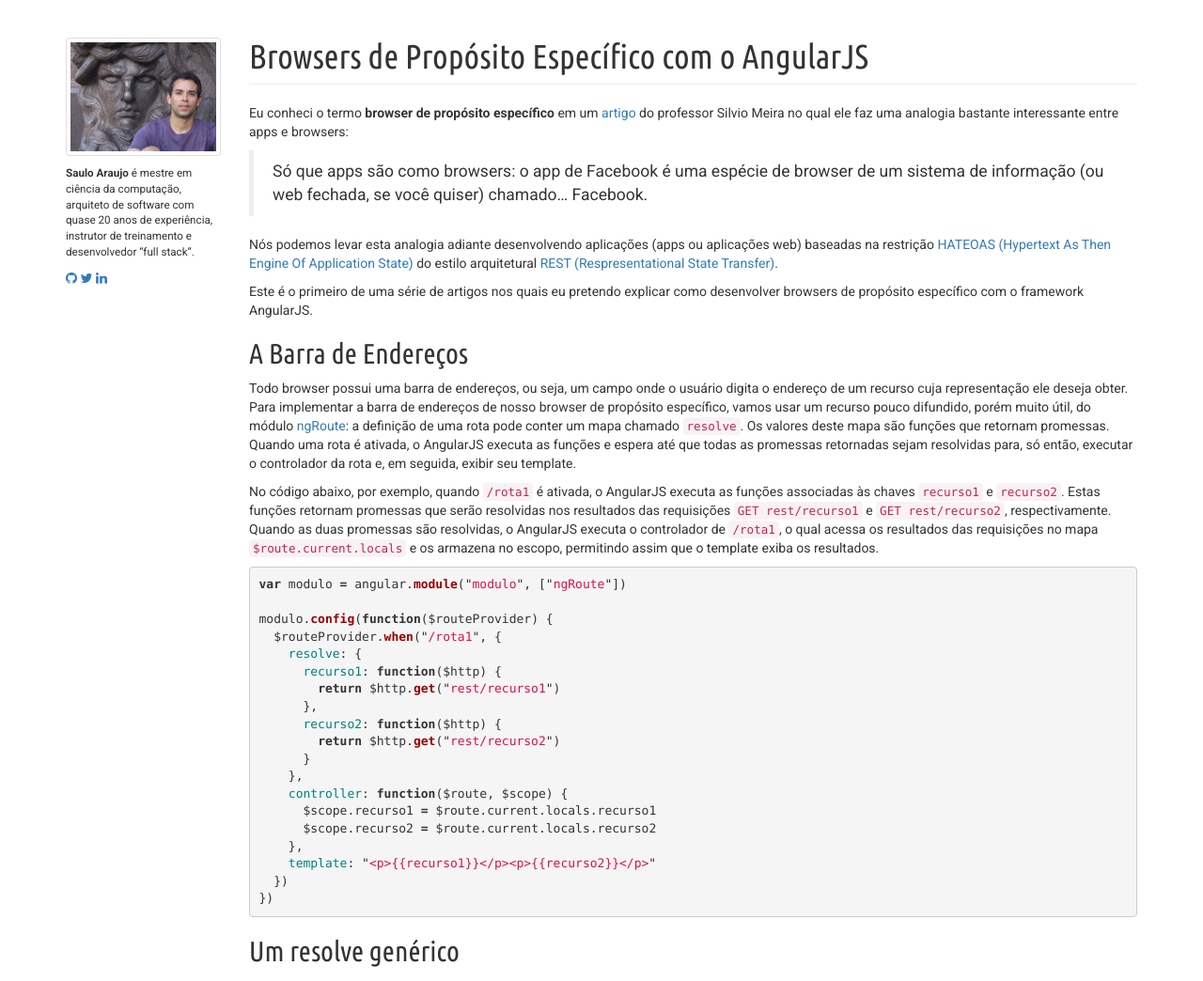
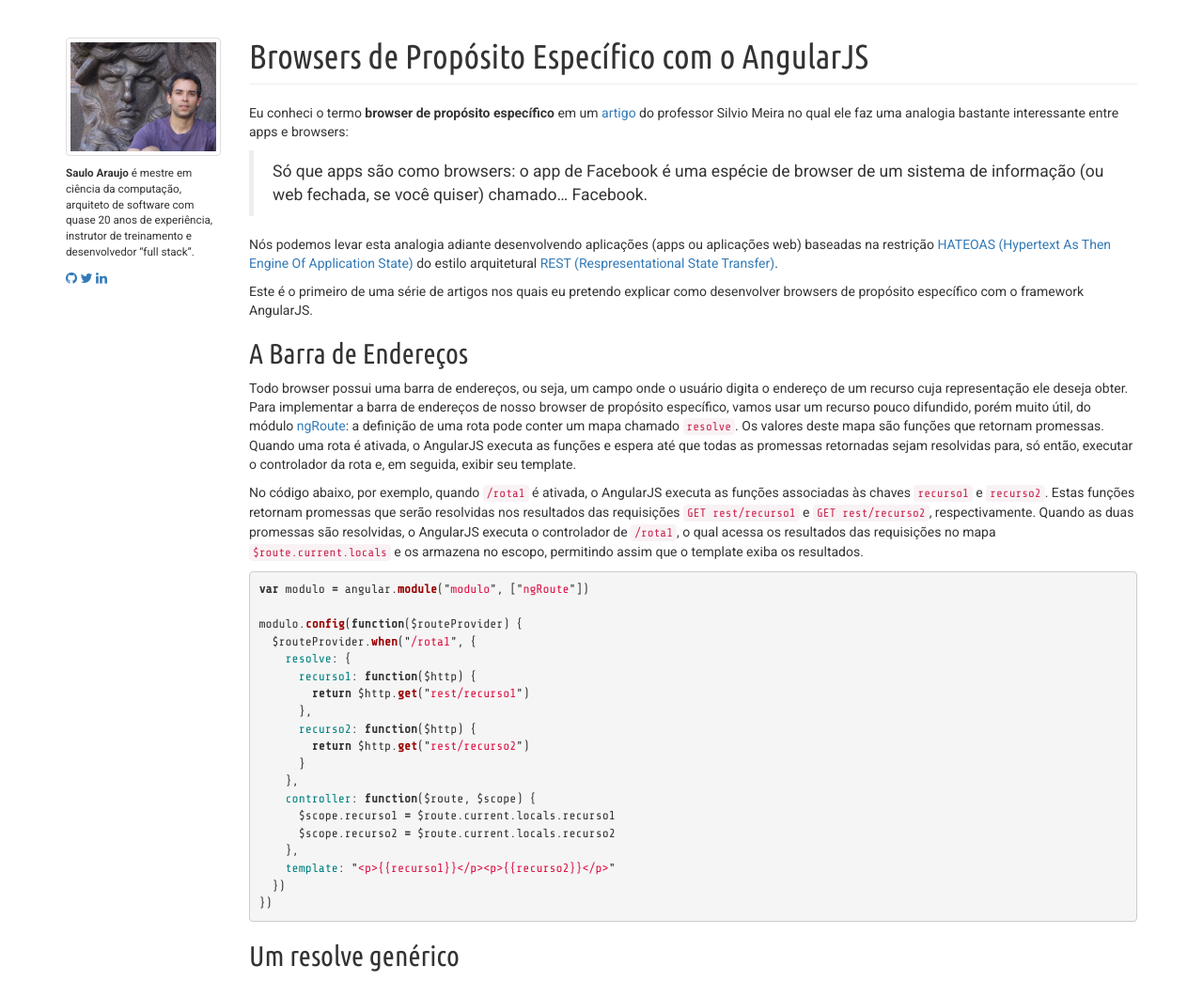
Before and after one commit to saulo2/saulo2.github.io, a Jekyll site: the page built from index.html, in a window 1280 px wide. Shown: the whole page at 94% size. Built offline with Jekyll 4.4.1, drawn with Linux system fonts in a browser that asks for light colours; nearby versions of some CDN libraries; some web fonts are replaced.

Commit message:
Ajuste de fontes

```diff
--- a/_layouts/padrao.html
+++ b/_layouts/padrao.html
@@ -30,7 +30,7 @@
                 font-family: "Ubuntu Condensed";
             }
 
-            pre {
+            code {
                 font-family: "Share Tech Mono";
             }
 
```
